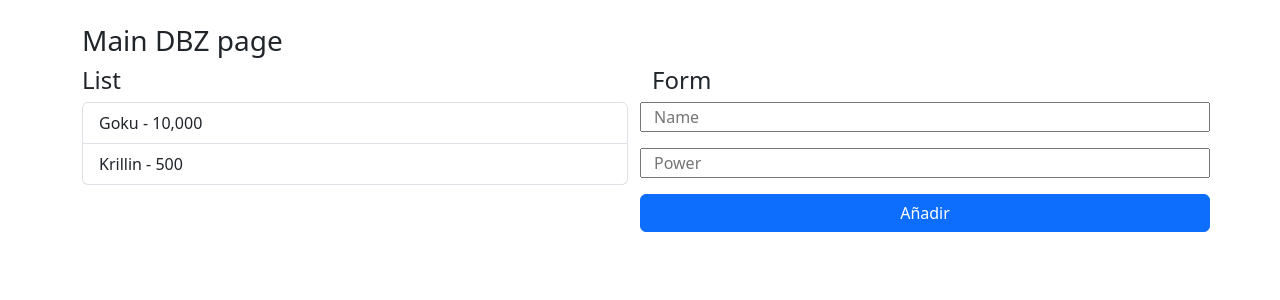
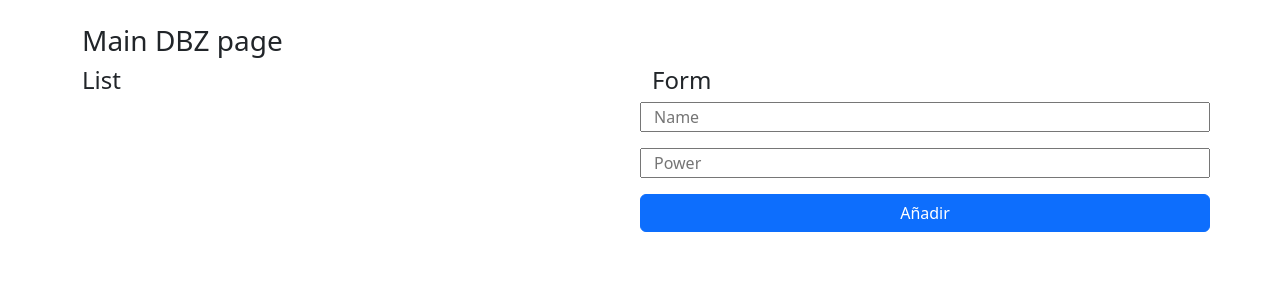
Before and after one commit to rafabo7/curso-angular, an Angular app in the folder 02-bases/: page / in a window 1280 px wide. Shown: the top 300 px of the page. Built offline with nearby package versions, Linux system fonts and the light colour scheme.

Commit message:
update: extract characters list to component logic

```diff
--- a/02-bases/src/app/dbz/components/list/list.component.html
+++ b/02-bases/src/app/dbz/components/list/list.component.html
@@ -1,5 +1,10 @@
 <h4>List</h4>
     <ul class="list-group">
-      <li class="list-group-item">Goku - 10,000</li>
-      <li class="list-group-item">Krillin - 500</li>
+      <li
+        *ngFor="let character of characterList"
+        class="list-group-item">
+          <span>{{character.name}} - </span>
+          <strong>Power: </strong>
+          <span>{{character.power}}</span>
+      </li>
     </ul>
--- a/02-bases/src/app/dbz/components/list/list.component.ts
+++ b/02-bases/src/app/dbz/components/list/list.component.ts
@@ -1,4 +1,5 @@
-import { Component } from '@angular/core';
+import { Component, Input } from '@angular/core';
+import { Character } from '../../interfaces/character.interface';
 
 @Component({
   selector: 'dbz-list',
@@ -7,4 +8,7 @@ import { Component } from '@angular/core';
 })
 export class ListComponent {
 
+  @Input()
+  public characterList: Character[] = []
+
 }
```
